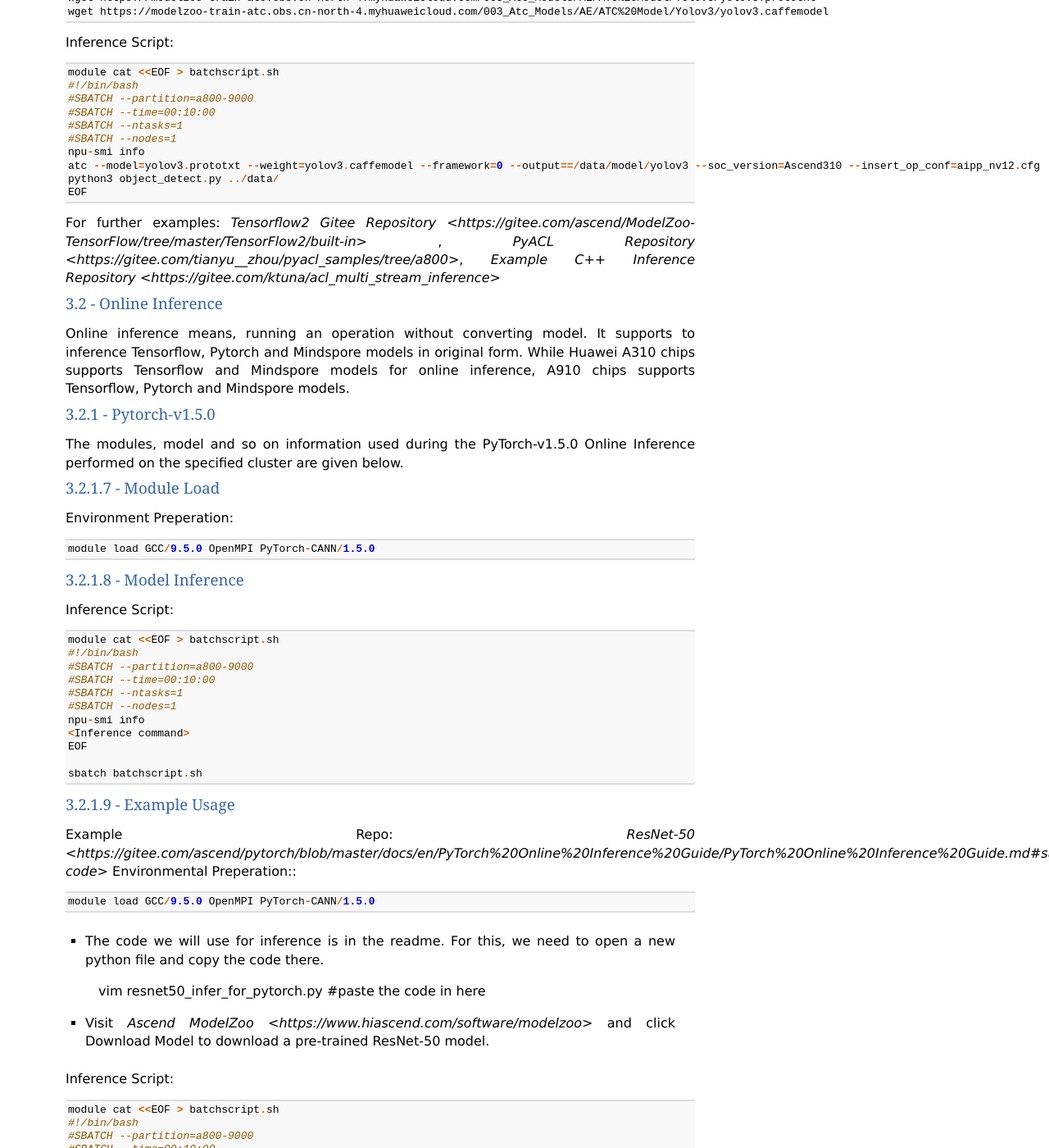
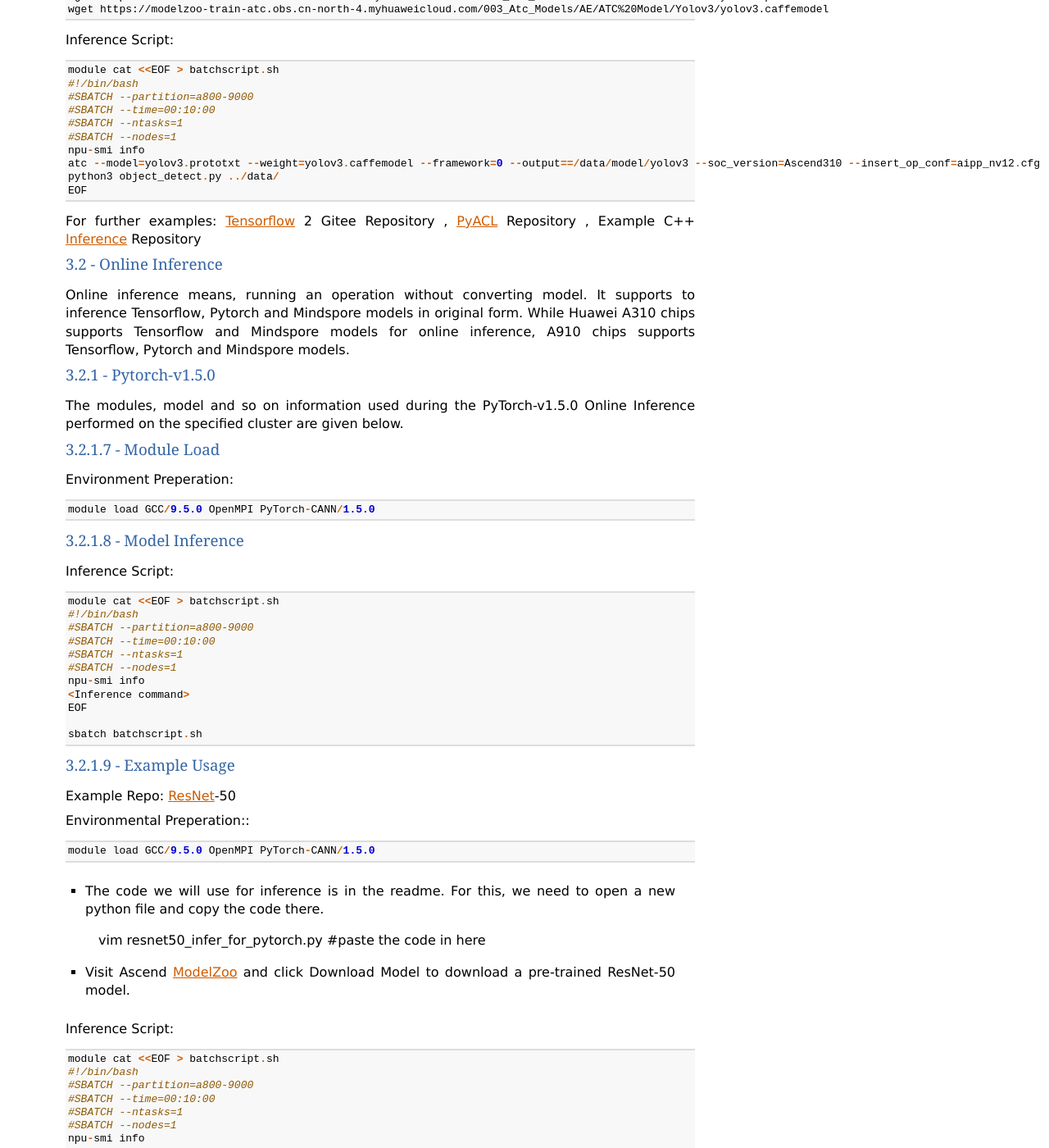
Before and after one commit to haicgu/haicgu.github.io, a Sphinx documentation site: the page built from sphinx/user_guide_huawei_aifae.rst, in a window 1280 px wide and 1400 px high, scrolled down 6469 px. Shown: the whole window at 82% size. Built offline with Sphinx 7.4.7, drawn with Linux system fonts in a browser that asks for light colours; some of the changed text lies outside the part shown.

Commit message:
Update user_guide_huawei_aifae.rst

```diff
--- a/sphinx/user_guide_huawei_aifae.rst
+++ b/sphinx/user_guide_huawei_aifae.rst
@@ -403,7 +404,11 @@
     python3 object_detect.py ../data/
     EOF
 
-For further examples: `Tensorflow2 Gitee Repository <https://gitee.com/ascend/ModelZoo-TensorFlow/tree/master/TensorFlow2/built-in>` , `PyACL Repository <https://gitee.com/tianyu__zhou/pyacl_samples/tree/a800>`, `Example C++ Inference Repository <https://gitee.com/ktuna/acl_multi_stream_inference>`
+For further examples: Tensorflow_ 2 Gitee Repository  , PyACL_ Repository , Example C++ Inference_ Repository
+
+.. _Tensorflow: https://gitee.com/ascend/ModelZoo-TensorFlow/tree/master/TensorFlow2/built-in
+.. _PyACL: https://gitee.com/tianyu__zhou/pyacl_samples/tree/a800
+.. _Inference: https://gitee.com/ktuna/acl_multi_stream_inference
 
 3.2 - Online Inference
 -----------------------
```
Also changed, not shown: other parts of sphinx/user_guide_huawei_aifae.rst (+17 -7 lines).
